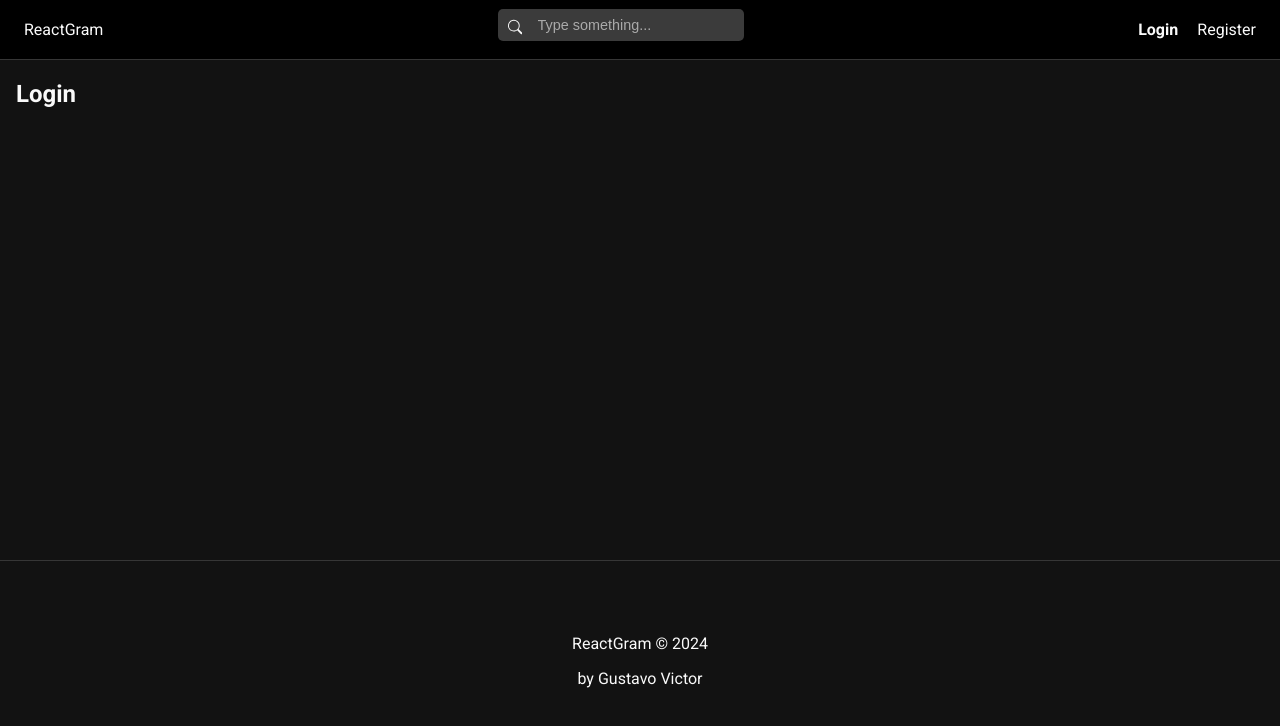
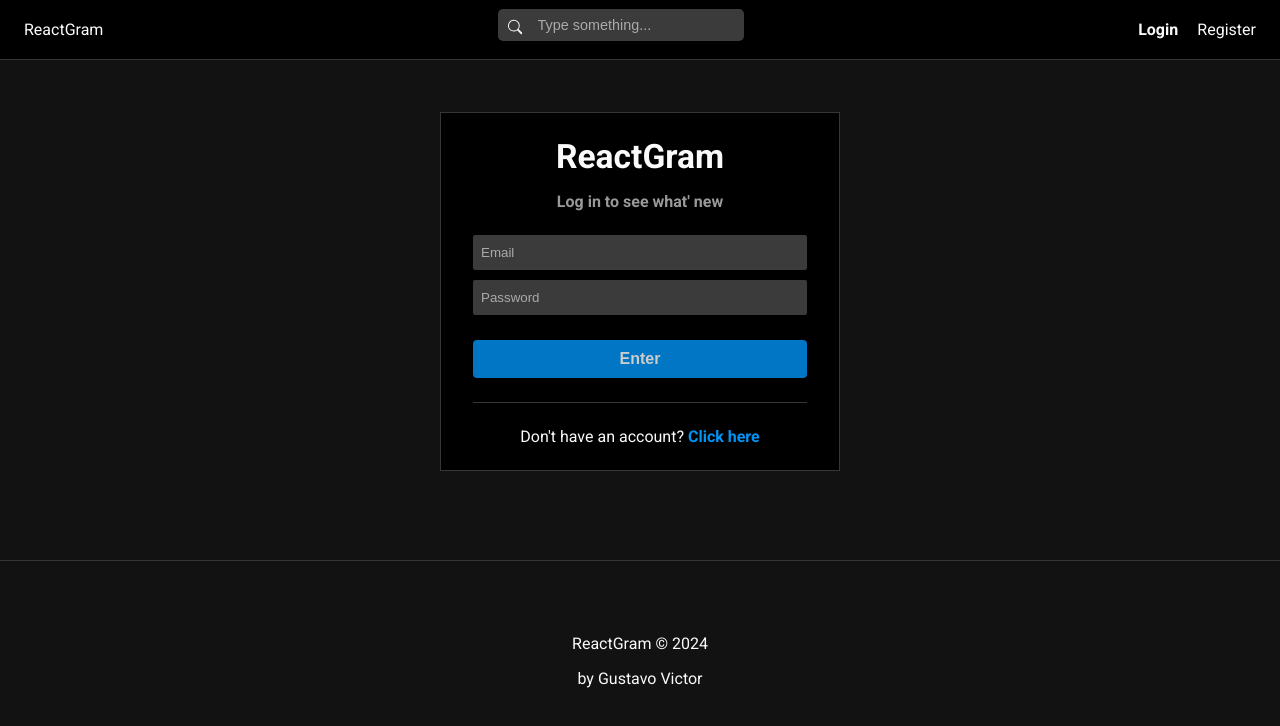
Before and after one commit to Gustavo-Victor/reactgram, a React (Vite) app in the folder client/: page /login in a window 1280 px wide. Shown: the top 726 px of the page. Built offline with nearby package versions, Linux system fonts and the light colour scheme; no server answers.

Commit message:
feat: update login functionality

```diff
--- a/client/src/components/pages/Auth/Login/index.jsx
+++ b/client/src/components/pages/Auth/Login/index.jsx
@@ -1,7 +1,64 @@
+import { Link } from "react-router-dom";
+import { useState, useEffect } from "react";
+import { useSelector, useDispatch } from "react-redux";
+import { reset, logInUser } from "../../../../slices/authSlice";
+import Message from "../../../ui/Message";
+
+
 export default function Login() {
+    const initialUser = {
+        email: "",
+        password: "",
+    }
+    const [user, setUser] = useState(initialUser || {});
+    const dispatch = useDispatch();
+    const { loading, error } = useSelector(state => state.auth);
+
+    const handleChangeUser = (e) => {
+        setUser(prevState => {
+            return {...prevState, [e.target.name]: e.target.value}
+        });
+    }
+
+    const handleSubmit = (e) => {
+        e.preventDefault();
+        console.log(user);
+        dispatch(logInUser(user));
+        //setUser(initialUser);
+    }
+
+    useEffect(() => {
+        dispatch(reset());
+    }, [dispatch]);
+
     return (
-        <div>
-            <h2>Login</h2>
+        <div id="login">
+            <h2>ReactGram</h2>
+            <p className="subtitle">Log in to see what{"'"} new</p>
+            <form id="login-form" onSubmit={handleSubmit}>
+                <input
+                    type="email"
+                    name="email"
+                    id="email"
+                    value={user.email || ""}
+                    placeholder="Email"
+                    onChange={handleChangeUser} />
+                <input
+                    type="password"
+                    name="password"
+                    id="password"
+                    value={user.password || ""}
+                    placeholder="Password"
+                    onChange={handleChangeUser} />
+                <button
+                    disabled={loading}
+                    type="submit"
+                    id="login-form-btn"
+                    >{loading ? "Loading..." : "Enter"}
+                </button>
+                {error && <Message text={error} type="error" />}
+            </form>
+            <p>Don{"'"}t have an account? <Link to="/register">Click here</Link></p>
         </div>
     )
 }
--- a/client/src/components/pages/Auth/Register/index.jsx
+++ b/client/src/components/pages/Auth/Register/index.jsx
@@ -41,10 +41,33 @@ export default function Register() {
             <h2>ReactGram</h2>
             <p className="subtitle">Register to show your friends{"'"} photos</p>
             <form id="register-form" onSubmit={handleSubmit}>
-                <input type="text" name="name" id="name" value={user.name || ""} onChange={handleChangeUser} placeholder="Enter your name..." />
-                <input type="email" name="email" id="email" value={user.email || ""} onChange={handleChangeUser} placeholder="Enter your email..." />
-                <input type="password" name="password" id="password" value={user.password || ""} onChange={handleChangeUser} placeholder="Enter your password..." />
-                <input type="password" name="password_confirmation" value={user.password_confirmation || ""} onChange={handleChangeUser} id="password_confirmation" placeholder="Confirm your password..." />
+                <input
+                    type="text"
+                    name="name"
+                    id="name" value={user.name || ""}
+                    onChange={handleChangeUser}
+                    placeholder="Name" />
+                <input
+                    type="email"
+                    name="email"
+                    id="email"
+                    value={user.email || ""}
+                    onChange={handleChangeUser}
+                    placeholder="Email" />
+                <input
+                    type="password"
+                    name="password"
+                    id="password"
+                    value={user.password || ""}
+                    onChange={handleChangeUser}
+                    placeholder="Password" />
+                <input
+                    type="password"
+                    name="password_confirmation"
+                    value={user.password_confirmation || ""}
+                    onChange={handleChangeUser}
+                    id="password_confirmation"
+                    placeholder="Password Confirmation" />
 
                 <button
                     disabled={loading}
--- a/client/src/services/authService.js
+++ b/client/src/services/authService.js
@@ -11,7 +11,7 @@ async function register(data) {
         // const data = await response.json();
         // console.log(data);
 
-        if (response) {
+        if(response && "token" in response || "_id" in response) {
             localStorage.setItem("user", JSON.stringify(response));
         }
 
@@ -21,8 +21,20 @@ async function register(data) {
     }
 }
 
-async function login() {
+async function login(data) {
+    const config = requestConfig("POST", data, null, null);
 
+    try {
+        const response = await fetch(`${api}/users/login`, config)
+            .then(res => res.json())
+            .catch(err => err);
+        if(response && "token" in response) {
+            localStorage.setItem("user", JSON.stringify(response));
+        }
+        return response;
+    } catch(e) {
+        console.log(e.message);
+    }
 }
 
 async function logout() {
--- a/client/src/slices/authSlice.js
+++ b/client/src/slices/authSlice.js
@@ -19,6 +19,17 @@ export const registerUser = createAsyncThunk("auth/register", async (user, thunk
     }
     return data;
 });
+
+export const logInUser = createAsyncThunk("auth/login", async(user, thunkAPI) => {
+    const data = await authService.login(user);
+
+    if(data.errors){
+        return thunkAPI.rejectWithValue(data.errors[0]);
+    }
+
+    return data;
+});
+
 
 export const logOutUser = createAsyncThunk("auth/logout", async () => {
     await authService.logout();
@@ -60,6 +71,23 @@ export const authSlice = createSlice({
                 state.error = null;
                 state.user = null;
             })
+            .addCase(logInUser.pending, (state) => {
+                state.loading = true;
+                state.success = false;
+                state.error = false;
+            })
+            .addCase(logInUser.rejected, (state, action) => {
+                state.loading = false;
+                state.success = false;
+                state.error = action.payload;
+                state.user = null;
+            })
+            .addCase(logInUser.fulfilled, (state, action) => {
+                state.loading = false;
+                state.success = true;
+                state.error = null;
+                state.user = action.payload;
+            })
     }
 });
 
```
Also changed, not shown: 2 other files (tests, documents, lock files or other folders).
